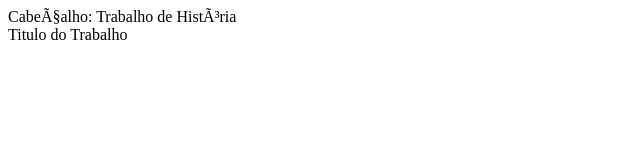
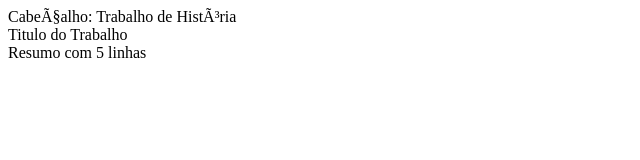
Before and after one commit to Joao2628/PaginaHistoria, a plain HTML site: page Index.html in a window 1280 px wide. Shown: the whole page, without its empty margins (0-640 px from the left). Drawn offline with Linux system fonts and the light colour scheme.

Commit message:
Update Index.html

```diff
--- a/Index.html
+++ b/Index.html
@@ -20,3 +20,8 @@
       </div>
 
       <!-- Div para o resumo e vídeo -->
+      <header class="resumo-video">
+        <!-- Div "resumo-texto" como o texto "Resumo com 5 linhas" -->
+        <div class="resumo-texto">
+          Resumo com 5 linhas
+        </div>
```
